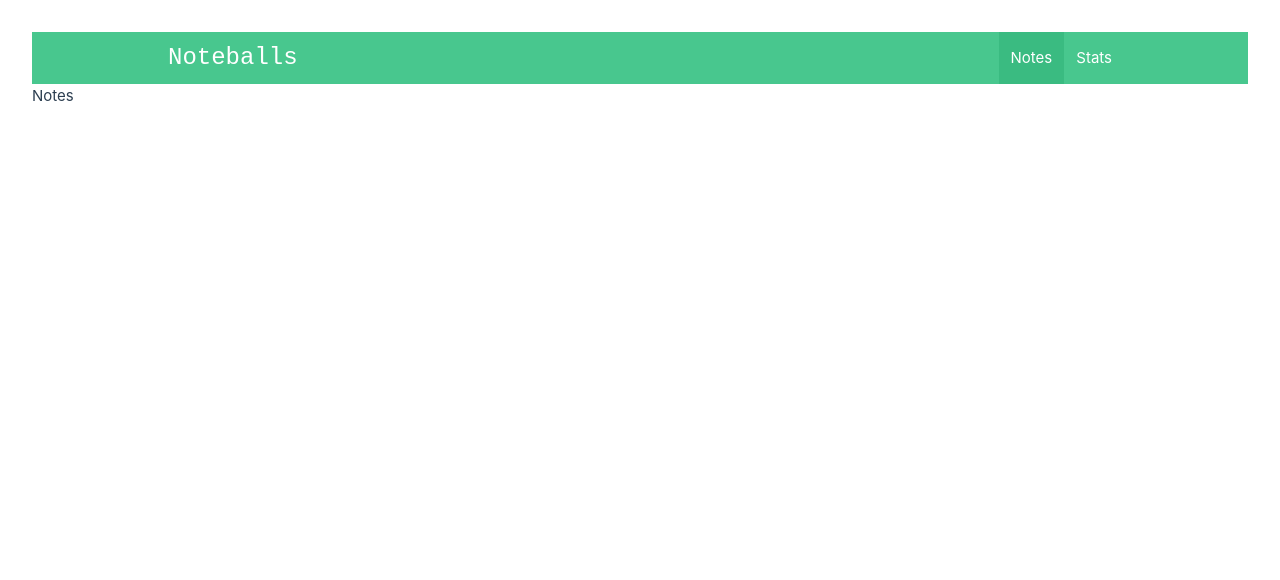
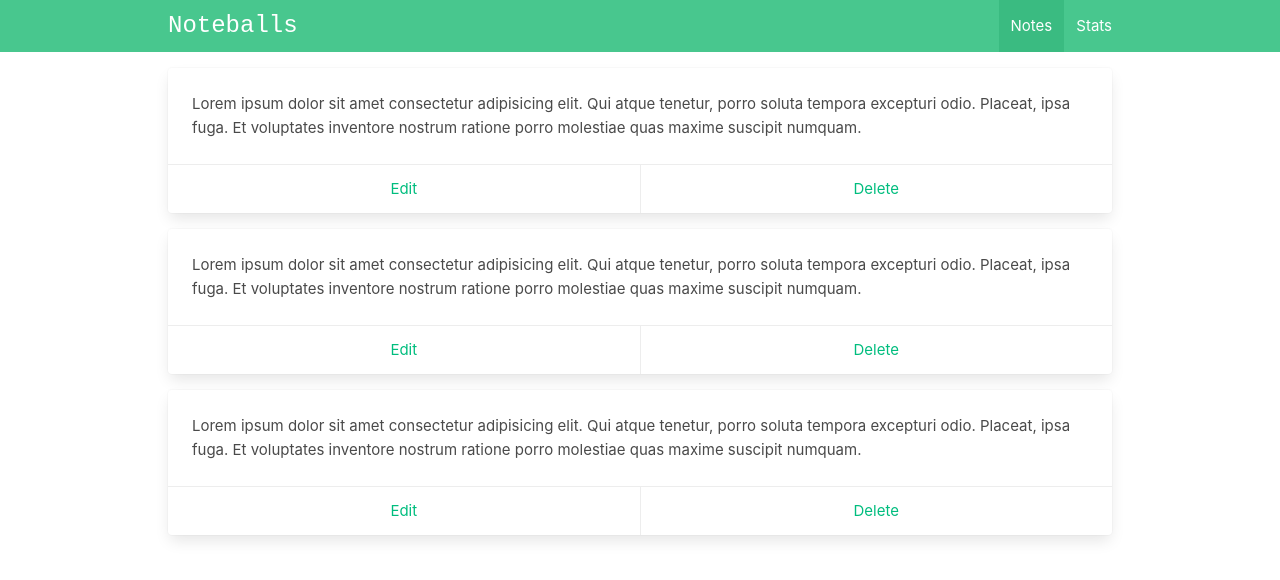
Before and after one commit to coach77777/vue-composition-api-course, a Vue app in the folder vue-composition-api-noteballs/: page /#/ in a window 1280 px wide. Shown: the top 580 px of the page. Built offline with nearby package versions, Linux system fonts and the light colour scheme.

Commit message:
NoteDesign

```diff
--- a/vue-composition-api-noteballs/index.html
+++ b/vue-composition-api-noteballs/index.html
@@ -1,5 +1,5 @@
 <!DOCTYPE html>
-<html lang="en">
+<html lang="en" class="has-background-success-light">
   <head>
     <meta charset="UTF-8">
     <link rel="icon" href="/favicon.ico">
--- a/vue-composition-api-noteballs/src/App.vue
+++ b/vue-composition-api-noteballs/src/App.vue
@@ -1,18 +1,21 @@
 <template>
-<NavBar />
+  <NavBar />
+<div class="container is-max-desktop px-2 py-4">
+  <RouterView />
+</div>
 
-<RouterView />
+
 </template>
 
 <script setup>
 /*
 imports
 */
+import NavBar from '@/components/Layout/NavBar.vue'
 
-import NavBar from '@/components/Layout/NavBar.vue'
 </script>
 
 <style>
-@import 'bulma/css/bulma.min.css';
+@import 'bulma/css/bulma.min.css'
 
 </style>
--- a/vue-composition-api-noteballs/src/assets/main.css
+++ b/vue-composition-api-noteballs/src/assets/main.css
@@ -1,9 +1,9 @@
 @import './base.css';
 
 #app {
-  max-width: 1280px;
-  margin: 0 auto;
-  padding: 2rem;
+  /* max-width: 1280px; */
+  /* margin: 0 auto; */
+  /* padding: 2rem; */
 
   font-weight: normal;
 }
@@ -21,18 +21,15 @@ a,
   }
 }
 
-
-
-/* No Working with these classes uncommented */
-/* @media (min-width: 1024px) {
+@media (min-width: 1024px) {
   body {
-    display: flex;
-    place-items: center;
+    /* display: flex; */
+    /* place-items: center; */
   }
 
   #app {
-    display: grid;
+    /* display: grid; */
     grid-template-columns: 1fr 1fr;
-    padding: 0 2rem;
+    /* padding: 0 2rem; */
   }
-} */
+}
--- a/vue-composition-api-noteballs/src/components/Layout/NavBar.vue
+++ b/vue-composition-api-noteballs/src/components/Layout/NavBar.vue
@@ -4,11 +4,14 @@
     aria-label="main navigation"
     role="navigation"
   >
+
     <div class="container is-max-desktop px-2">
       <div class="navbar-brand">
         <div class="navbar-item is-size-4 is-family-monospace">
           Noteballs
         </div>
+
+
 
         <a
           @click.prevent="showMobileNav = !showMobileNav"
@@ -19,6 +22,7 @@
           data-target="navbarBasicExample"
           role="button"
         >
+
           <span aria-hidden="true"></span>
           <span aria-hidden="true"></span>
           <span aria-hidden="true"></span>
@@ -51,6 +55,7 @@
   </nav>
 </template>
 
+
 <script setup>
 /*
   imports
--- a/vue-composition-api-noteballs/src/views/ViewNotes.vue
+++ b/vue-composition-api-noteballs/src/views/ViewNotes.vue
@@ -1,6 +1,20 @@
 <template>
 <div class="notes">
-  <h1>Notes</h1>
+  <div
+  v-for ="i in 3"
+  class="card mb-4">
+
+    <div class="card-content">
+      <div class="content">
+    Lorem ipsum dolor sit amet consectetur adipisicing elit. Qui atque tenetur, porro soluta tempora excepturi odio. Placeat, ipsa fuga. Et voluptates inventore nostrum ratione porro molestiae quas maxime suscipit numquam.
+      </div>
+    </div>
+    <footer class="card-footer">
+
+      <a href="#" class="card-footer-item">Edit</a>
+      <a href="#" class="card-footer-item">Delete</a>
+    </footer>
+  </div>
 </div>
 
 </template>
```
